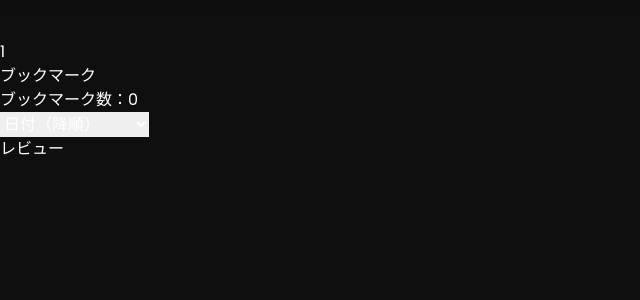
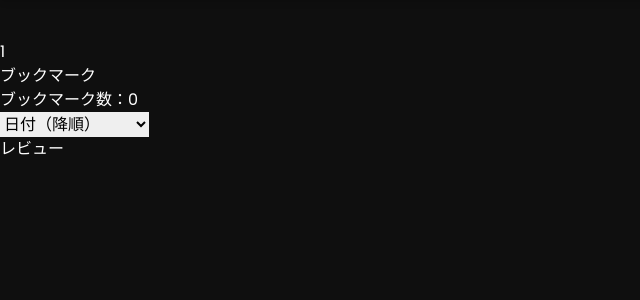
Before and after one commit to kou7306/comict, a Flask app: page /1/detail in a window 1280 px wide. Shown: the part 60-360 px from the top of the page, without its empty margins (0-640 px from the left). Run offline with Flask 3, Linux system fonts and the light colour scheme; data that the repository does not hold is empty; some libraries are stand-ins or nearby versions.

Commit message:
comic_link

```diff
--- a/templates/detail.html
+++ b/templates/detail.html
@@ -18,7 +18,7 @@
 
     <p id="bookmark_num">ブックマーク数：{{bookmark_num}}</p>
 
-    <select id="sortOption" onChange="fetchAndDisplayReviews()">
+    <select id="sortOption" onChange="fetchAndDisplayReviews()" class="text-black">
       <option value="newest">日付（降順）</option>
       <option value="oldest">日付（昇順）</option>
       <option value="likes_count_desc">いいね数（降順）</option>
```
